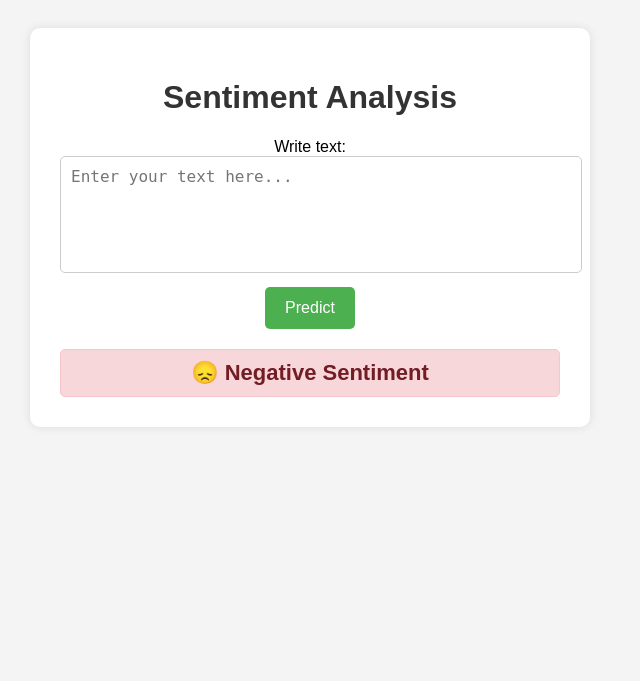
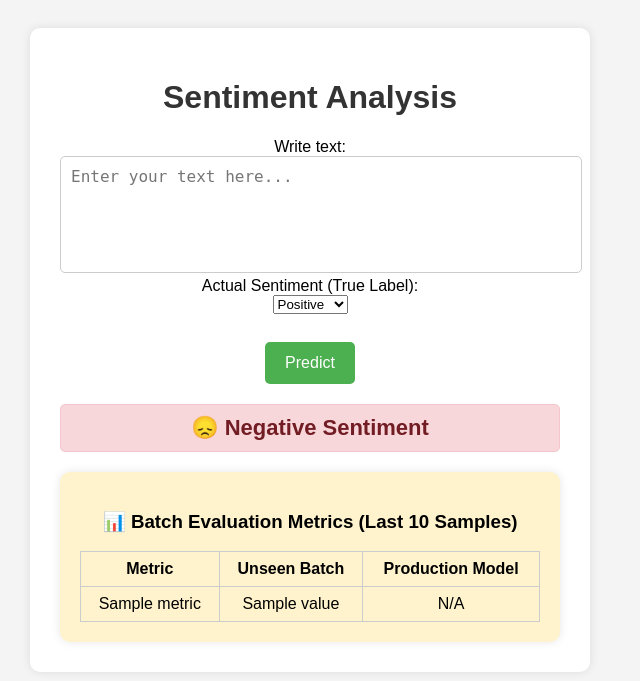
Before and after one commit to rahul-nayak01/ML-OPs-Model-deployment-Mini-project-, a Flask app: template flask_app/templates/index.html in a window 1280 px wide. Shown: the top 681 px of the page, without its empty margins (330-970 px from the left). Run offline with Flask 3, Linux system fonts and the light colour scheme; the template is opened without the code that fills it: most values are stand-ins (such as "Sample title", 1, 10 or a date in 2020); parts of the project's set-up code (start-up, migrations or seed data) failed here and were passed over.

Commit message:
model parm24

```diff
--- a/flask_app/app.py
+++ b/flask_app/app.py
@@ -10,6 +10,7 @@ from nltk.corpus import stopwords
 import string
 import re
 import dagshub
+from sklearn.metrics import accuracy_score, precision_score, recall_score, f1_score , roc_auc_score
 
 import warnings
 warnings.simplefilter("ignore", UserWarning)
@@ -69,14 +70,14 @@ def normalize_text(text):
 
 # Below code block is for local use
 # -------------------------------------------------------------------------------------
-# mlflow.set_tracking_uri('https://dagshub.com/vikashdas770/YT-Capstone-Project.mlflow')
-# dagshub.init(repo_owner='vikashdas770', repo_name='YT-Capstone-Project', mlflow=True)
+mlflow.set_tracking_uri('https://dagshub.com/rahul-nayak01/ML-OPs-Model-deployment-Mini-project-.mlflow')
+dagshub.init(repo_owner='rahul-nayak01', repo_name='ML-OPs-Model-deployment-Mini-project-', mlflow=True)
 # -------------------------------------------------------------------------------------
 
 # Below code block is for production use
 # -------------------------------------------------------------------------------------
 # Set up DagsHub credentials for MLflow tracking
-dagshub_token = os.getenv("CAPSTONE_TEST")
+"""dagshub_token = os.getenv("CAPSTONE_TEST")
 if not dagshub_token:
     raise EnvironmentError("CAPSTONE_TEST environment variable is not set")
 
@@ -87,12 +88,18 @@ dagshub_url = "https://dagshub.com"
 repo_owner = "rahul-nayak01"
 repo_name = "ML-OPs-Model-deployment-Mini-project-"
 # Set up MLflow tracking URI
-mlflow.set_tracking_uri(f'{dagshub_url}/{repo_owner}/{repo_name}.mlflow')
+mlflow.set_tracking_uri(f'{dagshub_url}/{repo_owner}/{repo_name}.mlflow')"""
 # -------------------------------------------------------------------------------------
 
 
 # Initialize Flask app
 app = Flask(__name__)
+
+latest_input = None
+latest_prediction = None
+batch_true = []
+batch_pred = []
+BATCH_SIZE = 10
 
 # from prometheus_client import CollectorRegistry
 
@@ -137,33 +144,123 @@ def home():
 
 @app.route("/predict", methods=["POST"])
 def predict():
+    global latest_input, latest_prediction, batch_true, batch_pred
+
     REQUEST_COUNT.labels(method="POST", endpoint="/predict").inc()
     start_time = time.time()
 
+    # Inputs
     text = request.form["text"]
-    # Clean text
-    text = normalize_text(text)
-    # Convert to features
-    features = vectorizer.transform([text])
+    true_label = int(request.form["true_label"])
+
+    cleaned = normalize_text(text)
+
+    # Vectorize
+    features = vectorizer.transform([cleaned])
     features_df = pd.DataFrame(features.toarray(), columns=[str(i) for i in range(features.shape[1])])
 
     # Predict
-    result = model.predict(features_df)
-    prediction = result[0]
+    pred = int(model.predict(features_df)[0])
 
-    # Increment prediction count metric
-    PREDICTION_COUNT.labels(prediction=str(prediction)).inc()
+    # Store latest
+    latest_input = text
+    latest_prediction = pred
 
-    # Measure latency
-    REQUEST_LATENCY.labels(endpoint="/predict").observe(time.time() - start_time)
+    # Add to batch
+    batch_true.append(true_label)
+    batch_pred.append(pred)
 
-    return render_template("index.html", result=prediction)
+    aggregated_metrics = None
+
+    # When batch completes
+    if len(batch_pred) == BATCH_SIZE:
+        aggregated_metrics = {
+            "accuracy": round(accuracy_score(batch_true, batch_pred), 3),
+            "precision": round(precision_score(batch_true, batch_pred, zero_division=0), 3),
+            "recall": round(recall_score(batch_true, batch_pred, zero_division=0), 3),
+            "f1_score": round(f1_score(batch_true, batch_pred, zero_division=0), 3)
+        }
+
+        # Fetch production metrics
+        client = mlflow.MlflowClient()
+        prod_version_info = client.get_latest_versions(model_name, stages=["Production"])
+
+        if prod_version_info:
+            prod_run_id = prod_version_info[0].run_id
+            production_metrics = client.get_run(prod_run_id).data.metrics
+        else:
+            production_metrics = {}
+
+        # Reset batch
+        batch_true = []
+        batch_pred = []
+
+        return render_template(
+            "index.html",
+            result=pred,
+            metrics=aggregated_metrics,
+            production_metrics=production_metrics
+        )
+
+    return render_template("index.html", result=pred)
+
 
 @app.route("/metrics", methods=["GET"])
 def metrics():
     """Expose only custom Prometheus metrics."""
     return generate_latest(registry), 200, {"Content-Type": CONTENT_TYPE_LATEST}
 
+@app.route("/dashboard", methods=["GET"])
+def dashboard():
+    """Dashboard to compare unseen input evaluation with production model metrics."""
+    REQUEST_COUNT.labels(method="GET", endpoint="/dashboard").inc()
+    start_time = time.time()
+
+    client = mlflow.MlflowClient()
+
+    # Fetch production model metrics
+    prod_version_info = client.get_latest_versions(model_name, stages=["Production"])
+    if prod_version_info:
+        prod_version = prod_version_info[0].version
+        prod_run_id = prod_version_info[0].run_id
+        prod_metrics = client.get_run(prod_run_id).data.metrics
+    else:
+        prod_metrics = {"message": "No production model found."}
+
+    # Evaluate model on unseen data (only if user gave input)
+    unseen_metrics = {}
+    if latest_input and latest_prediction is not None:
+        try:
+            # Transform the same input using vectorizer
+            X_unseen = vectorizer.transform([normalize_text(latest_input)])
+            y_pred = model.predict(X_unseen)
+
+            # Simulate a true label assumption
+            # In real-time systems, you'd log and later compare with ground truth
+            y_true = [latest_prediction]  # placeholder — you can replace this later
+
+            unseen_metrics = {
+                "accuracy": float(accuracy_score(y_true, y_pred)),
+                "precision": float(precision_score(y_true, y_pred, average='binary', zero_division=0)),
+                "recall": float(recall_score(y_true, y_pred, average='binary', zero_division=0)),
+                "f1_score": float(f1_score(y_true, y_pred, average='binary', zero_division=0))
+                #"auc": float(roc_auc_score(y_true, y_pred, average='binary'))
+            }
+        except Exception as e:
+            unseen_metrics = {"error": str(e)}
+
+    REQUEST_LATENCY.labels(endpoint="/dashboard").observe(time.time() - start_time)
+
+    return render_template(
+        "dashboard.html",
+        latest_input=latest_input,
+        latest_prediction=latest_prediction,
+        unseen_metrics=unseen_metrics,
+        prod_metrics=prod_metrics,
+        model_version=model_version,
+    )
+
+
 if __name__ == "__main__":
     # app.run(debug=True) # for local use
     app.run(debug=True, host="0.0.0.0", port=5000)  # Accessible from outside Docker
--- a/flask_app/templates/index.html
+++ b/flask_app/templates/index.html
@@ -69,6 +69,13 @@
         <form action="/predict" method="POST">
             <label for="text">Write text:</label><br>
             <textarea id="text" name="text" rows="5" placeholder="Enter your text here..."></textarea><br>
+
+            <label for="true_label">Actual Sentiment (True Label):</label><br>
+            <select id="true_label" name="true_label">
+                <option value="1">Positive</option>
+                <option value="0">Negative</option>
+            </select><br><br>
+
             <button type="submit">Predict</button>
         </form>
 
@@ -81,6 +88,36 @@
                 {% endif %}
             </div>
         {% endif %}
+
+
+        {% if metrics %}
+            <div class="container" style="margin-top:20px; padding:20px; background:#fff3cd; border-radius: 10px;">
+                <h3>📊 Batch Evaluation Metrics (Last 10 Samples)</h3>
+
+                <table style="width:100%; border-collapse: collapse; margin-top:15px;">
+                    <tr>
+                        <th style="border:1px solid #ccc; padding:8px;">Metric</th>
+                        <th style="border:1px solid #ccc; padding:8px;">Unseen Batch</th>
+                        <th style="border:1px solid #ccc; padding:8px;">Production Model</th>
+                    </tr>
+
+                    {% for metric, value in metrics.items() %}
+                    <tr>
+                        <td style="border:1px solid #ccc; padding:8px;">{{ metric }}</td>
+                        <td style="border:1px solid #ccc; padding:8px;">{{ value }}</td>
+                        <td style="border:1px solid #ccc; padding:8px;">
+                            {% if production_metrics and production_metrics.get(metric) %}
+                                {{ production_metrics.get(metric) }}
+                            {% else %}
+                                N/A
+                            {% endif %}
+                        </td>
+                    </tr>
+                    {% endfor %}
+                </table>
+            </div>
+        {% endif %}
+
     </div>
 
 </body>
```
Also changed, not shown: tests/test_model.py (+61 -40 lines).
